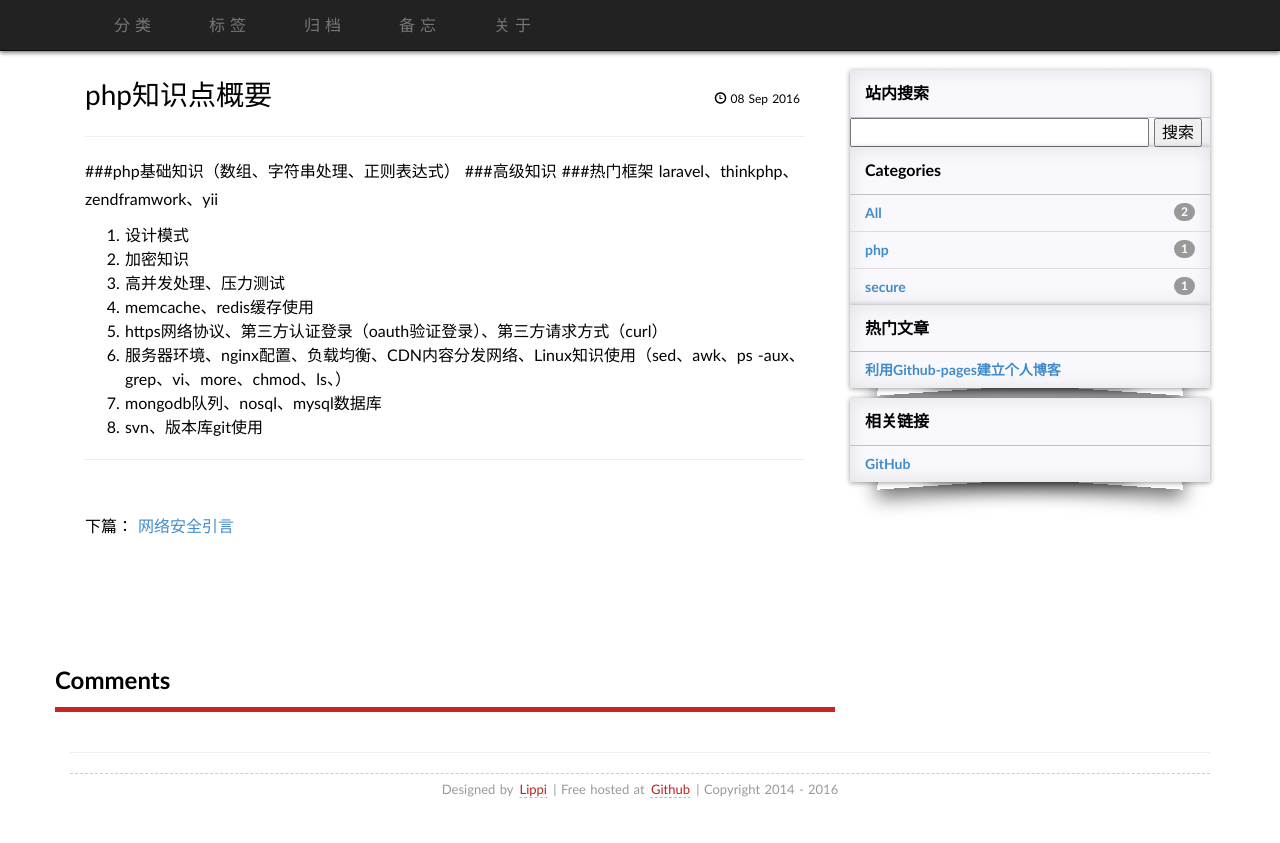
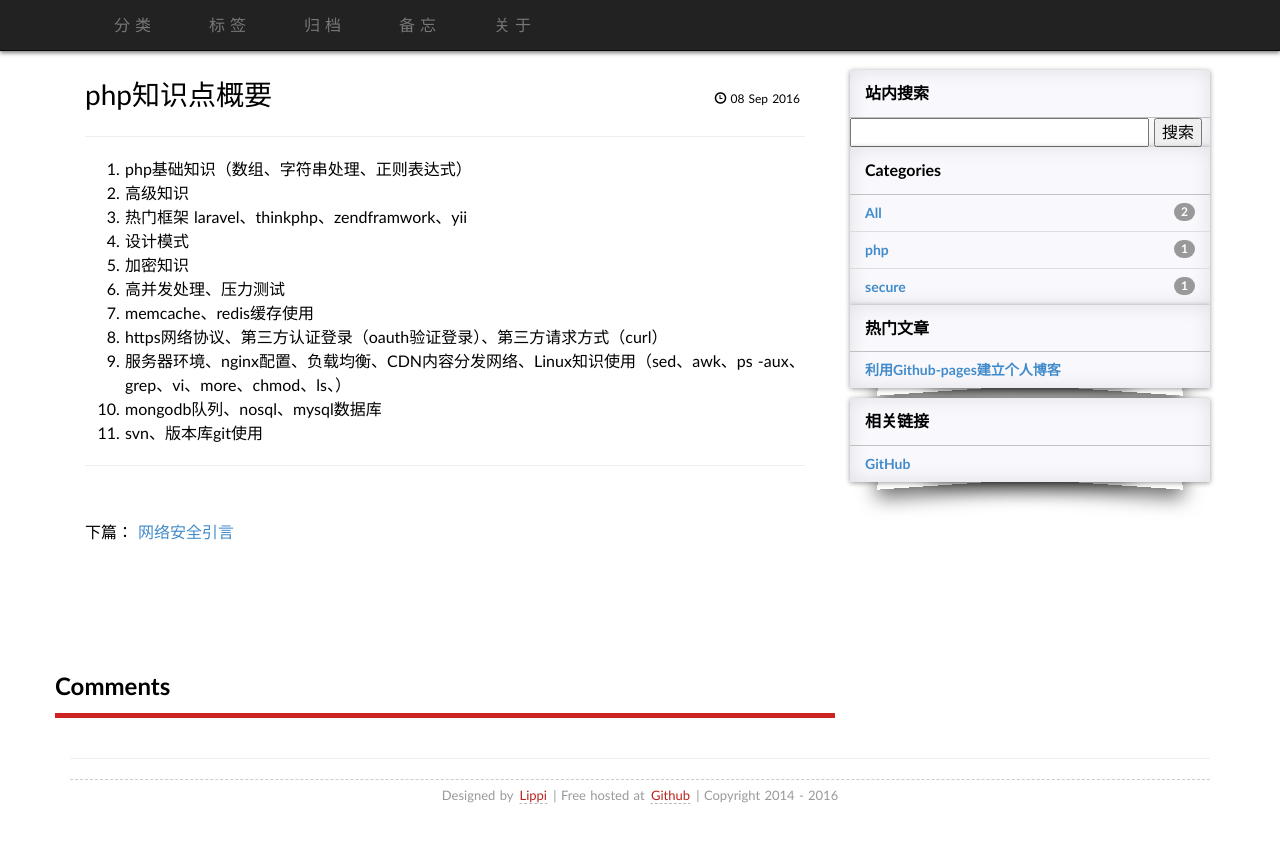
Before and after one commit to wulimin/blog, a Jekyll site: the page built from _posts/2016-09-08-php-general.md, in a window 1280 px wide. Shown: the top 843 px of the page. Built offline with Jekyll 4.4.1, drawn with Linux system fonts in a browser that asks for light colours; nearby versions of some CDN libraries; some web fonts are replaced; library files that are not in the unit come from our copies; comment, search, counter and statistics services are not loaded; part of the change alters nothing that is shown.

```diff
--- a/_posts/2016-09-08-php-general.md
+++ b/_posts/2016-09-08-php-general.md
@@ -7,9 +7,9 @@ description:
 tags:		[web, 服务器]
 ---
 
-###php基础知识（数组、字符串处理、正则表达式）
-###高级知识
-###热门框架 laravel、thinkphp、zendframwork、yii
+1. php基础知识（数组、字符串处理、正则表达式）
+2. 高级知识
+3. 热门框架 laravel、thinkphp、zendframwork、yii
 4. 设计模式
 5. 加密知识
 6. 高并发处理、压力测试
```
